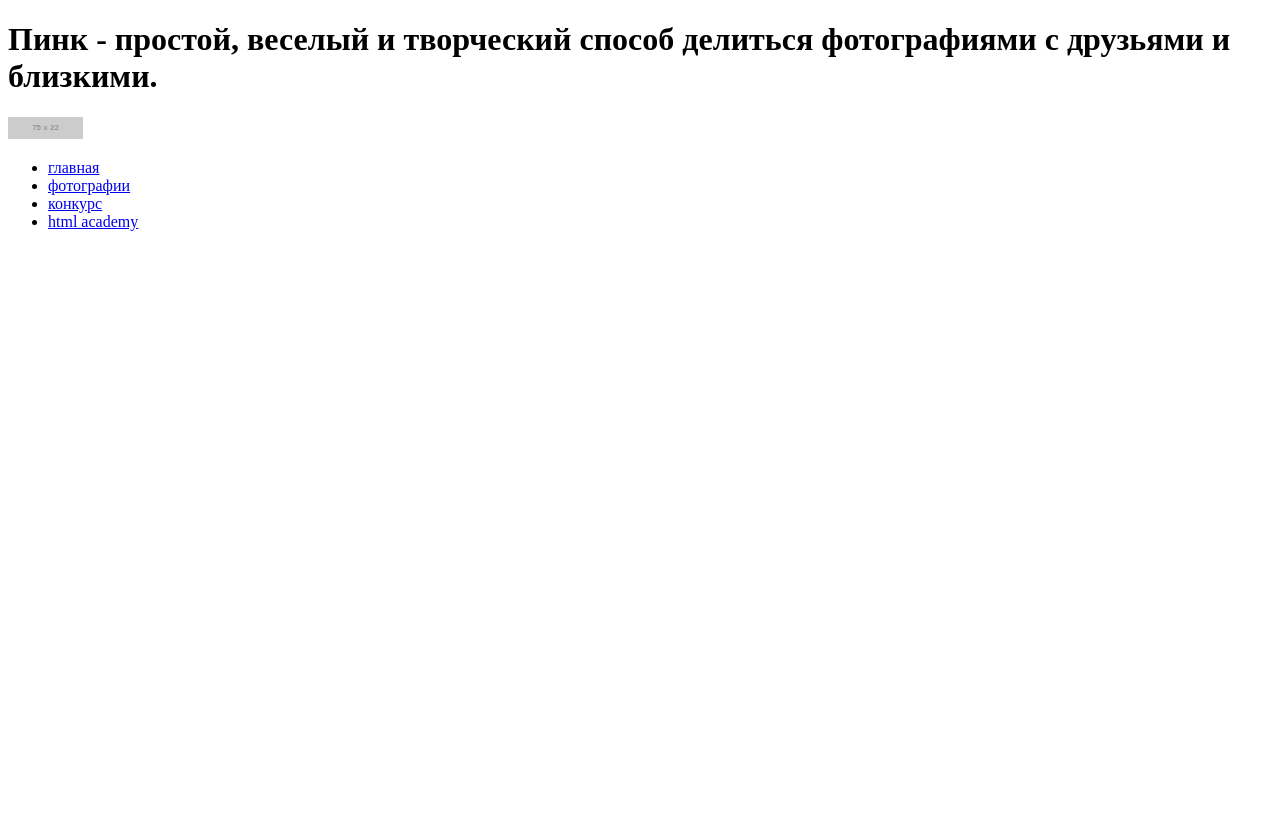
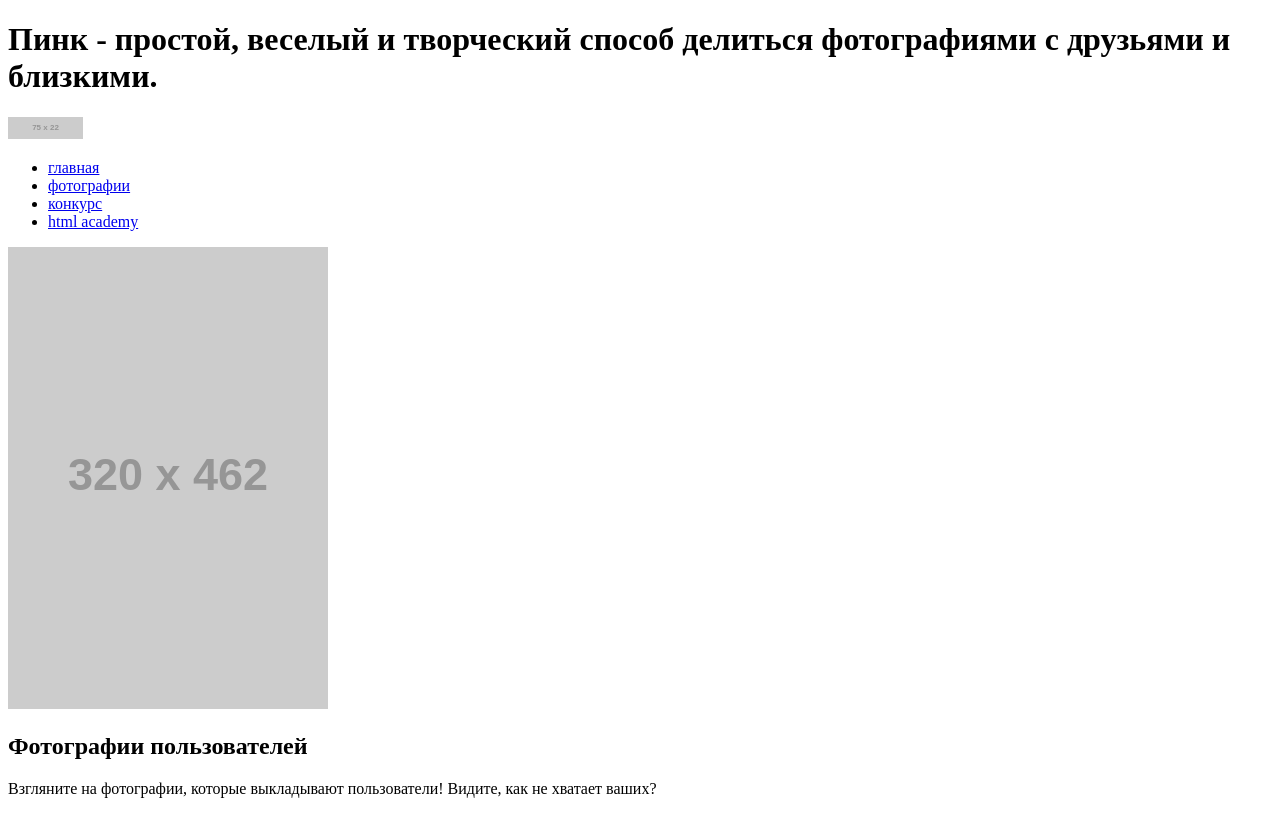
Before and after one commit to dima716/4118-pink-1, a website: page photo.html in a window 1280 px wide. Drawn offline with Linux system fonts and the light colour scheme; placeholder pictures from the web are drawn by us.

Commit message:
Add intro section in photo.html

```diff
--- a/photo.html
+++ b/photo.html
@@ -37,5 +37,15 @@
       </div>
     </nav>
   </header>
+  <section class="intro">
+    <div class="intro__img">
+      <img src="http://placehold.it/320x462"
+           width="320"
+           height="462"
+           alt="Скачать приложение">
+    </div>
+    <h2 class="intro__title">Фотографии пользователей</h2>
+    <p class="intro__text">Взгляните на фотографии, которые выкладывают пользователи! Видите, как не хватает ваших?</p>
+  </section>
 </body>
 </html>
```
